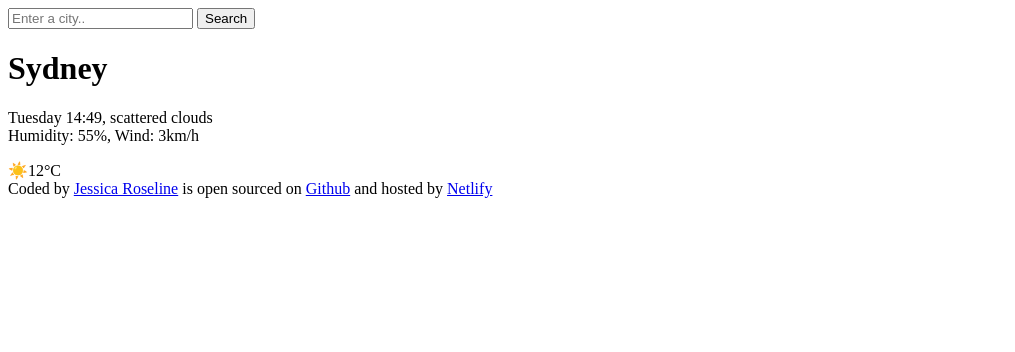
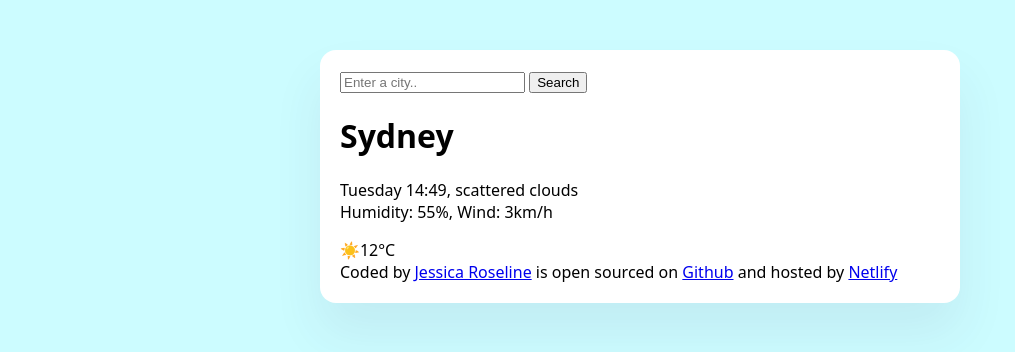
Before and after one commit to jessiroses/MyWeatherApp, a plain HTML site: page index.html in a window 1280 px wide. Shown: the whole page, without its empty margins (0-1015 px from the left). Drawn offline with Linux system fonts and the light colour scheme.

Commit message:
Styled the main container and added font style

```diff
--- /dev/null
+++ b/index.css
@@ -0,0 +1,13 @@
+body {
+  background-color: hsl(184, 100%, 90%);
+  font-family: system-ui, -apple-system, BlinkMacSystemFont, "Segoe UI", Roboto,
+    Oxygen, Ubuntu, Cantarell, "Open Sans", "Helvetica Neue", sans-serif;
+}
+.weather-app {
+  background-color: white;
+  max-width: 600px;
+  margin: 50px auto;
+  padding: 20px;
+  box-shadow: 0 30px 50px rgba(65, 50, 100, 0.08);
+  border-radius: 16px;
+}
--- a/index.html
+++ b/index.html
@@ -3,9 +3,13 @@
   <head>
     <meta charset="UTF-8" />
     <meta name="viewport" content="width=device-width, initial-scale=1.0" />
+    <link rel="stylesheet" href="index.css" />
+    <link rel="preconnect" href="https://fonts.googleapis.com" />
+    <link rel="preconnect" href="https://fonts.gstatic.com" crossorigin />
     <title>Document</title>
   </head>
   <body>
+    <div class="weather-app">
       <header>
         <form>
           <input type="search" placeholder="Enter a city.." required />
@@ -15,7 +19,9 @@
       <main>
         <div>
           <h1>Sydney</h1>
-        <p>Tuesday 14:49, scattered clouds <br />Humidity: 55%, Wind: 3km/h</p>
+          <p>
+            Tuesday 14:49, scattered clouds <br />Humidity: 55%, Wind: 3km/h
+          </p>
         </div>
         <div>☀️12°C</div>
       </main>
@@ -34,5 +40,6 @@
           Netlify</a
         >
       </footer>
+    </div>
   </body>
 </html>
```
Also changed, not shown: style.css (deleted). Lines whose indentation alone changed are shown as unchanged.
